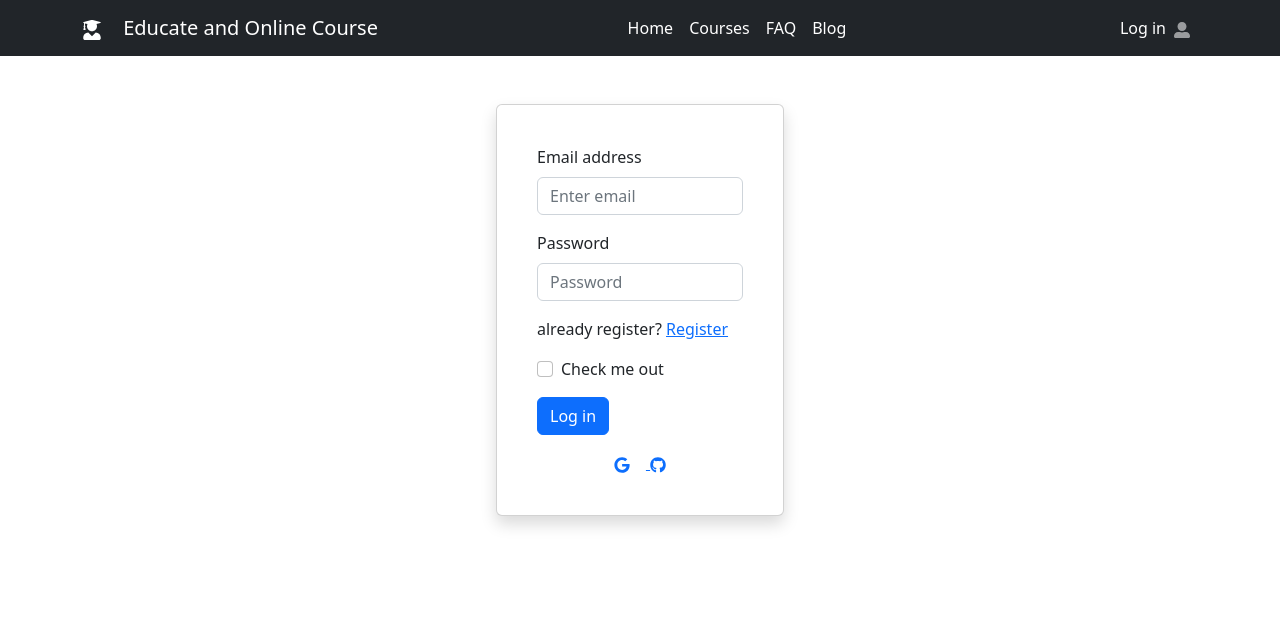
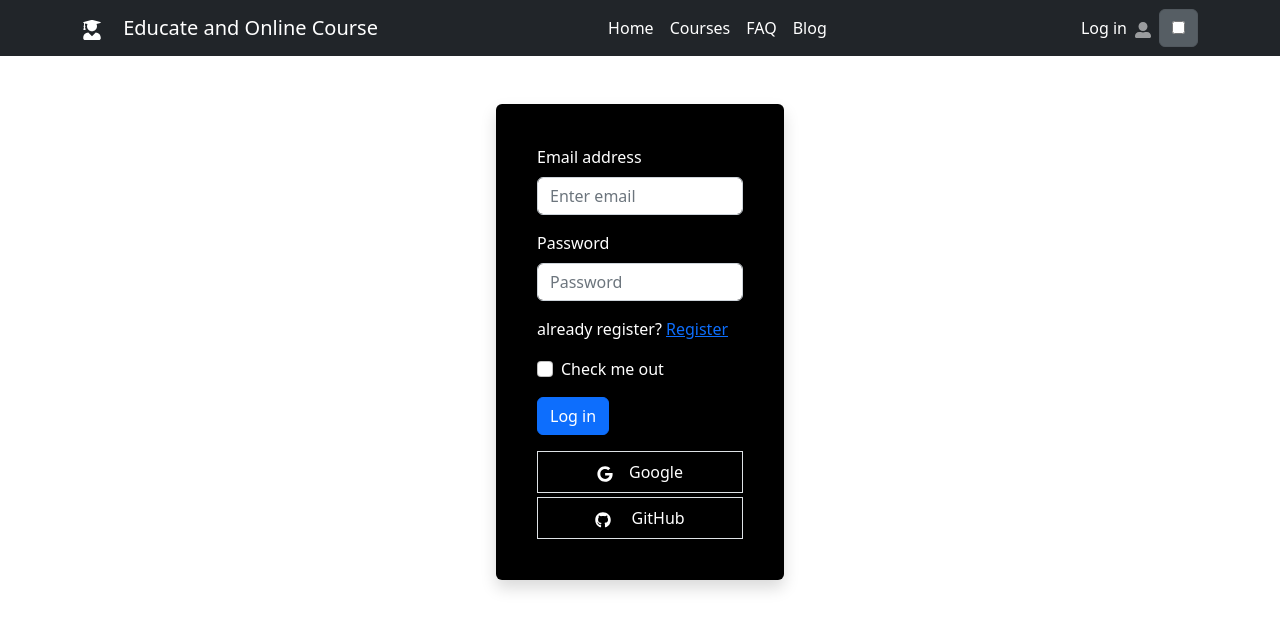
Before and after one commit to Abdur-Nur-Tushar-Irfan/assignment-10-client-side, a React (Create React App) app: page /login in a window 1280 px wide. Shown: the top 630 px of the page. Built offline with nearby package versions, Linux system fonts and the light colour scheme; no server answers; what @react-pdf/renderer would draw is missing.

Commit message:
toggle button added

```diff
--- a/src/Routes/Routes.js
+++ b/src/Routes/Routes.js
@@ -3,6 +3,7 @@ import AllCourses from "../components/AllCourses/AllCourses";
 import Blog from "../components/Blog/Blog";
 import CheckOut from "../components/CheckOut/CheckOut";
 import CourseDetails from "../components/CourseDetails/CourseDetails";
+import Faq from "../components/Faq/Faq";
 
 
 import Login from "../components/Login/Login";
@@ -45,6 +46,11 @@ export const routes=createBrowserRouter([
                 element:<Register></Register>
             },
             {
+                path:'/faq',
+                element:<Faq></Faq>
+
+            },
+            {
                 path:'/courseCheckout',
                 element:<PrivateRoute><CheckOut></CheckOut></PrivateRoute>
             }
--- a/src/components/CheckOut/CheckOut.js
+++ b/src/components/CheckOut/CheckOut.js
@@ -12,7 +12,7 @@ const CheckOut = () => {
     }
     return (
         <div>
-            <Card className='mx-auto mt-5' style={{ width: '18rem' }}>
+            <Card className='mx-auto mt-5 bg-dark text-white' style={{ width: '18rem' }}>
                 <Form className='p-4'>
                     <Form.Group className="mb-3" controlId="formBasicEmail">
                         <Form.Label>Your Name</Form.Label>
@@ -36,7 +36,7 @@ const CheckOut = () => {
                         <Form.Check type="checkbox" label="Check me out" />
                     </Form.Group>
 
-                    <Button variant="primary" onClick={handleCheckOut} type="submit">
+                    <Button className='w-100' variant="primary" onClick={handleCheckOut} type="submit">
                         Check Out Your Order
                     </Button>
 
--- /dev/null
+++ b/src/components/Faq/Faq.js
@@ -0,0 +1,11 @@
+import React from 'react';
+
+const Faq = () => {
+    return (
+        <div>
+            <h1>This is Faq Button</h1>
+        </div>
+    );
+};
+
+export default Faq;
--- a/src/components/Header/Header.js
+++ b/src/components/Header/Header.js
@@ -2,11 +2,21 @@ import { Button } from 'bootstrap';
 import React, { useContext } from 'react';
 import { Container, Image, Nav, Navbar, NavDropdown } from 'react-bootstrap';
 import { Link, NavLink } from 'react-router-dom';
-import { FaReadme, FaUserAlt, FaUserGraduate } from 'react-icons/fa';
+import { FaReadme, FaToggleOn, FaUserAlt, FaUserGraduate } from 'react-icons/fa';
 import userEvent from '@testing-library/user-event';
 import { AuthContext } from '../../UserContext/UserContext';
 
 const Header = () => {
+    const handleToggle = (e) => {
+        if(e.target.checked === false){
+            document.body.style = "background: none;";
+        }
+        else{
+
+            document.body.style = "background: black;";
+        }
+
+    }
     const { user, logOut } = useContext(AuthContext)
     const handleLogOut = () => {
         logOut()
@@ -26,7 +36,7 @@ const Header = () => {
                         <Nav className="me-auto mx-auto">
                             <NavLink to='/home' className='text-white align-center me-3 text-decoration-none'>Home</NavLink>
                             <NavLink to='/courses' className='text-white align-center me-3 text-decoration-none'>Courses</NavLink>
-                            <NavLink className='text-white align-center me-3 text-decoration-none'>FAQ</NavLink>
+                            <NavLink to='/faq' className='text-white align-center me-3 text-decoration-none'>FAQ</NavLink>
                             <NavLink to='/blog' className='text-white align-center me-3 text-decoration-none'>Blog</NavLink>
 
                         </Nav>
@@ -43,7 +53,7 @@ const Header = () => {
                                             <Link onClick={handleLogOut} to='/login' className='text-white align-center me-2 text-decoration-none'>Log out</Link>
                                             <span className='text-white '>{user?.displayName}</span>
                                             <Image
-                                            data-bs-toggle="tooltip" data-bs-placement="top" title={user?.displayName}
+                                                data-bs-toggle="tooltip" data-bs-placement="top" title={user?.displayName}
                                                 roundedCircle
                                                 className='ms-3'
                                                 src={user?.photoURL}
@@ -60,8 +70,10 @@ const Header = () => {
                                         <>
                                             <Link to='/login' className='text-white align-center me-2 text-decoration-none'>Log in</Link>
                                             <FaUserAlt></FaUserAlt>
+
                                         </>
                                 }
+
 
 
 
@@ -69,6 +81,13 @@ const Header = () => {
                             </Nav.Link>
 
                         </Nav>
+
+                        <div onClick={handleToggle} class="btn-group-toggle" data-toggle="buttons">
+                            <label className='btn btn-secondary active'>
+                            <input type="checkbox" id="vehicle1" name="vehicle1" value="dark"/>
+                            </label>
+                        </div>
+
                     </Navbar.Collapse>
                 </Container>
             </Navbar>
--- a/src/components/Login/Login.js
+++ b/src/components/Login/Login.js
@@ -18,6 +18,7 @@ const Login = () => {
             .then(result => {
                 const user = result.user;
                 console.log(user)
+                navigate(from, { replace: true })
             })
             .catch(error => {
                 console.error(error)
@@ -62,9 +63,9 @@ const Login = () => {
     return (
         <div>
 
-            <Card className='mx-auto mt-5 shadow p-3 mb-5 bg-white rounded ' style={{ width: '18rem' }}>
+            <Card className='mx-auto mt-5 shadow p-3 mb-5 bg-black rounded ' style={{ width: '18rem' }}>
 
-                <Form onSubmit={handleSubmit} className='p-4'>
+                <Form onSubmit={handleSubmit} className='p-4 bg-black text-white'>
                     <Form.Group className="mb-3" controlId="formBasicEmail">
                         <Form.Label>Email address</Form.Label>
                         <Form.Control type="email" name='email' placeholder="Enter email" required />
@@ -87,9 +88,9 @@ const Login = () => {
                         Log in
                     </Button>
                     <div className='mt-3 text-center'>
-                        <Link> <FaGoogle className='me-3' onClick={handleGoogleSignIn}></FaGoogle></Link>
-                        <Link onClick={handleGitHub}> <FaGithub></FaGithub></Link>
-
+                       <div className='border p-2 mb-1 text-white'  onClick={handleGoogleSignIn}><Link> <FaGoogle className='me-3 text-white'></FaGoogle></Link>Google</div>
+                       <div className='border  p-2 text-white'> <Link className='me-3 text-white' onClick={handleGitHub}><FaGithub></FaGithub></Link> GitHub
+</div>
                     </div>
                 </Form>
 
--- a/src/components/Register/Register.js
+++ b/src/components/Register/Register.js
@@ -41,7 +41,7 @@ const Register = () => {
     }
     return (
         <div>
-            <Card className='mx-auto mt-5' style={{ width: '18rem' }}>
+            <Card className='mx-auto mt-5 bg-dark text-white' style={{ width: '18rem' }}>
                 <Form onSubmit={handleSubmit} className='p-4'>
                     <Form.Group className="mb-3" controlId="formBasicEmail">
                         <Form.Label>Full name</Form.Label>
```
